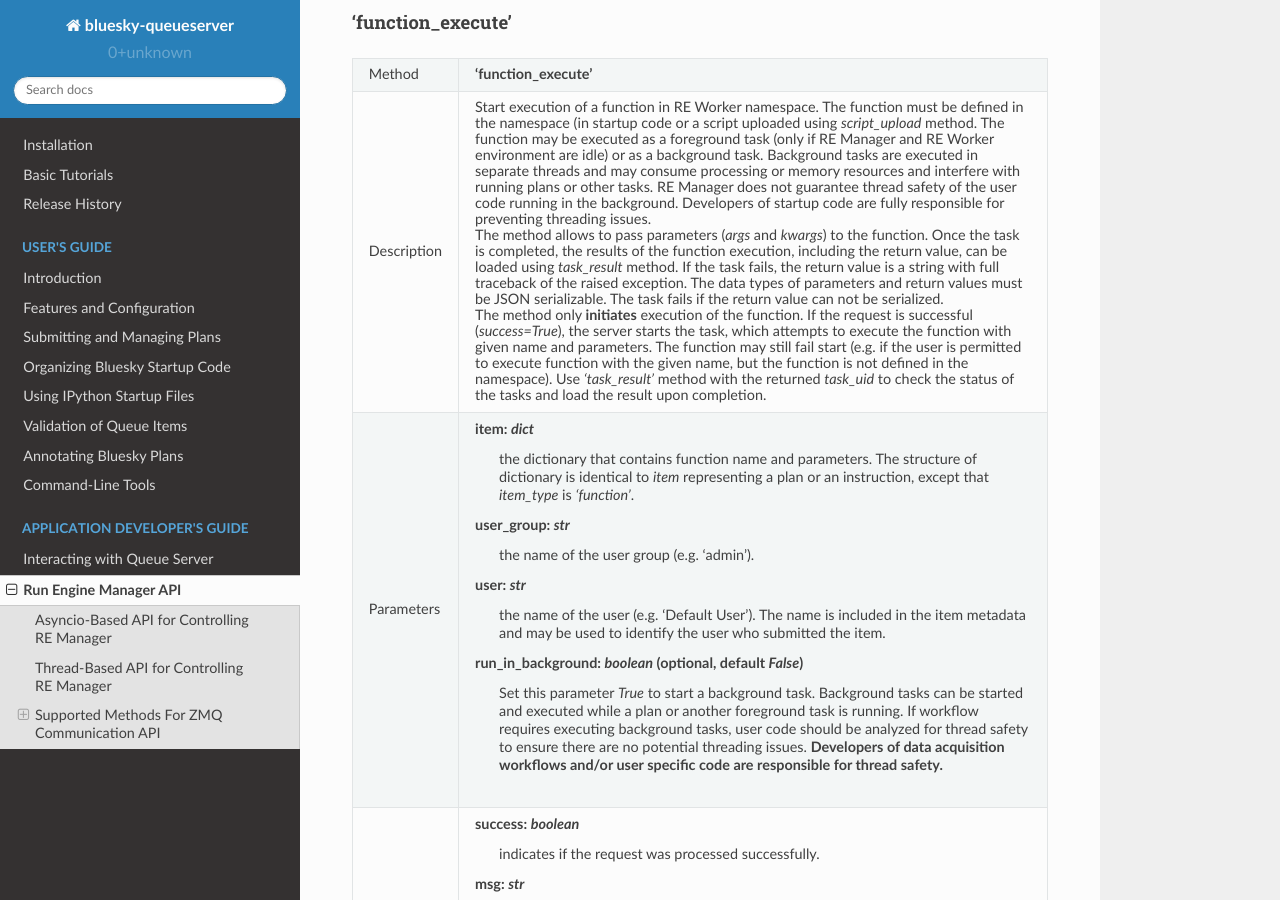
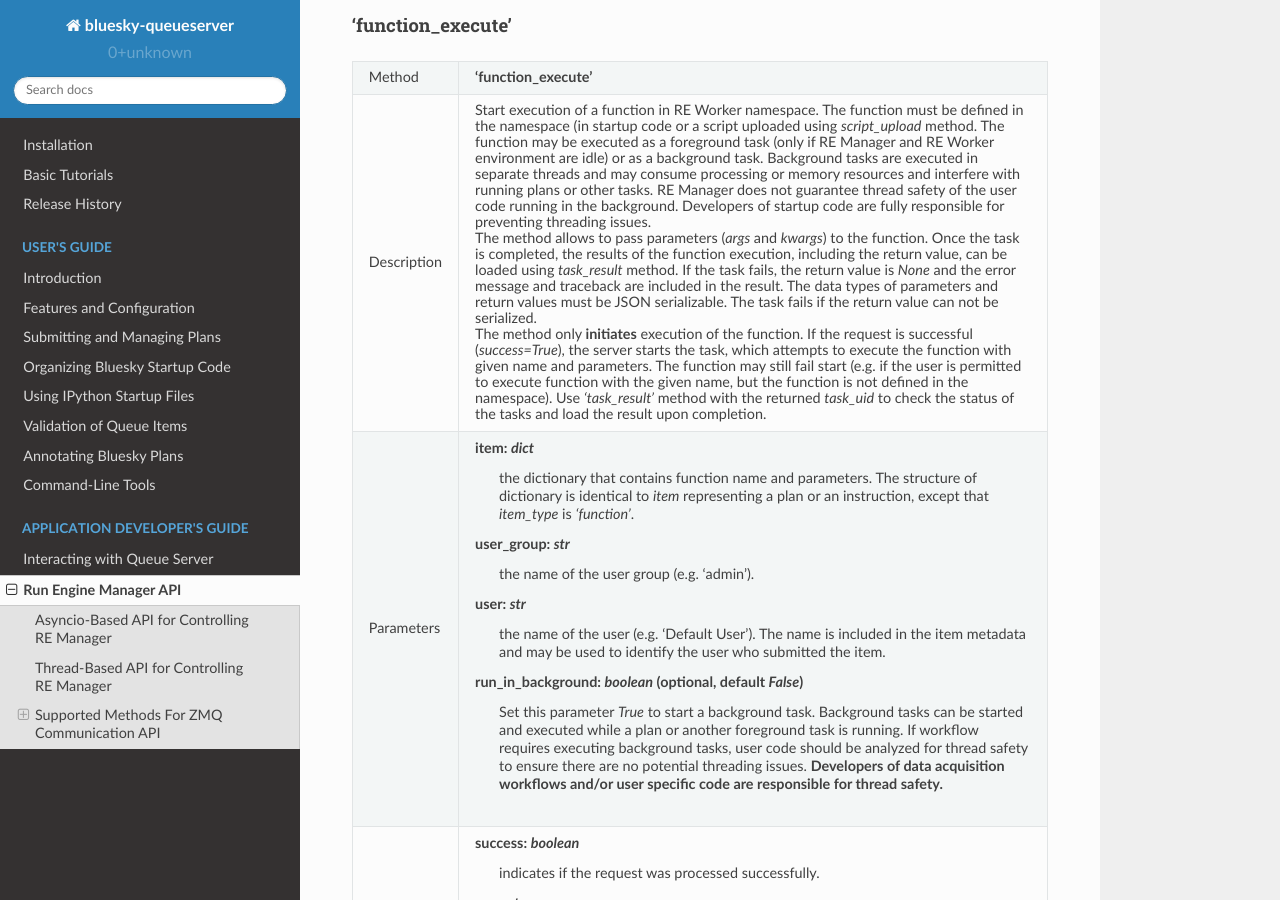
Before and after one commit to bluesky/bluesky-queueserver, a Sphinx documentation site: the page built from docs/source/re_manager_api.rst, in a window 1280 px wide and 900 px high, scrolled down 25426 px. Built offline with Sphinx 7.4.7 and the Read the Docs theme 2.0.0, drawn with Linux system fonts in a browser that asks for light colours; some of the changed text lies outside the part shown.

Commit message:
DOC: updated documentation to reflect changes in the method to returned traceback

```diff
--- a/docs/source/re_manager_api.rst
+++ b/docs/source/re_manager_api.rst
@@ -536,8 +536,9 @@
                   - **time_start** and **time_stop** - time of start and completion of the plan (not runs),
                     floating point number returned by *time.time()*.
 
-                  - **msg** - error message and/or trace back in case of plan failure, empty string if no
-                    message is returned.
+                  - **msg** - error message if the plan failed, empty string otherwise.
+
+                  - **traceback** - full traceback if the plan failed, empty string otherwise.
 
               **plan_history_uid**: *str*
                   current plan history UID.
@@ -1483,9 +1484,10 @@
 
               The method allows to pass parameters (*args* and *kwargs*) to the function. Once the task
               is completed, the results of the function execution, including the return value, can be
-              loaded using *task_result* method. If the task fails, the return value is a string
-              with full traceback of the raised exception. The data types of parameters and return
-              values must be JSON serializable. The task fails if the return value can not be serialized.
+              loaded using *task_result* method. If the task fails, the return value is *None* and
+              the error message and traceback are included in the result. The data types of
+              parameters and return values must be JSON serializable. The task fails if the return
+              value can not be serialized.
 
               The method only **initiates** execution of the function. If the request is successful
               (*success=True*), the server starts the task, which attempts to execute the function
@@ -1613,9 +1615,10 @@
                   - **'running'** - Keys: *'task_uid'*, *'start_time'* and *'run_in_background'*.
 
                   - **'completed'** - Keys: *'task_uid'*, *'success'* (*True*/*False*),
-                    *'msg'* (error message), *'return_value'* (value returned by the function
-                    or a string with full traceback if the task failed), *'time_start'* and
-                    *'time_stop'*.
+                    *'msg'* (short error message, empty string if execution was successful),
+                    *'traceback'* (full traceback in case of error, empty string otherwise),
+                    *'return_value'* (value returned by the task, e.g. by the executed function,
+                    *None* if the task failed), *'time_start'* and *'time_stop'*.
 
                   - **'not_found'** - Empty dictionary.
 ------------  -----------------------------------------------------------------------------------------
```
